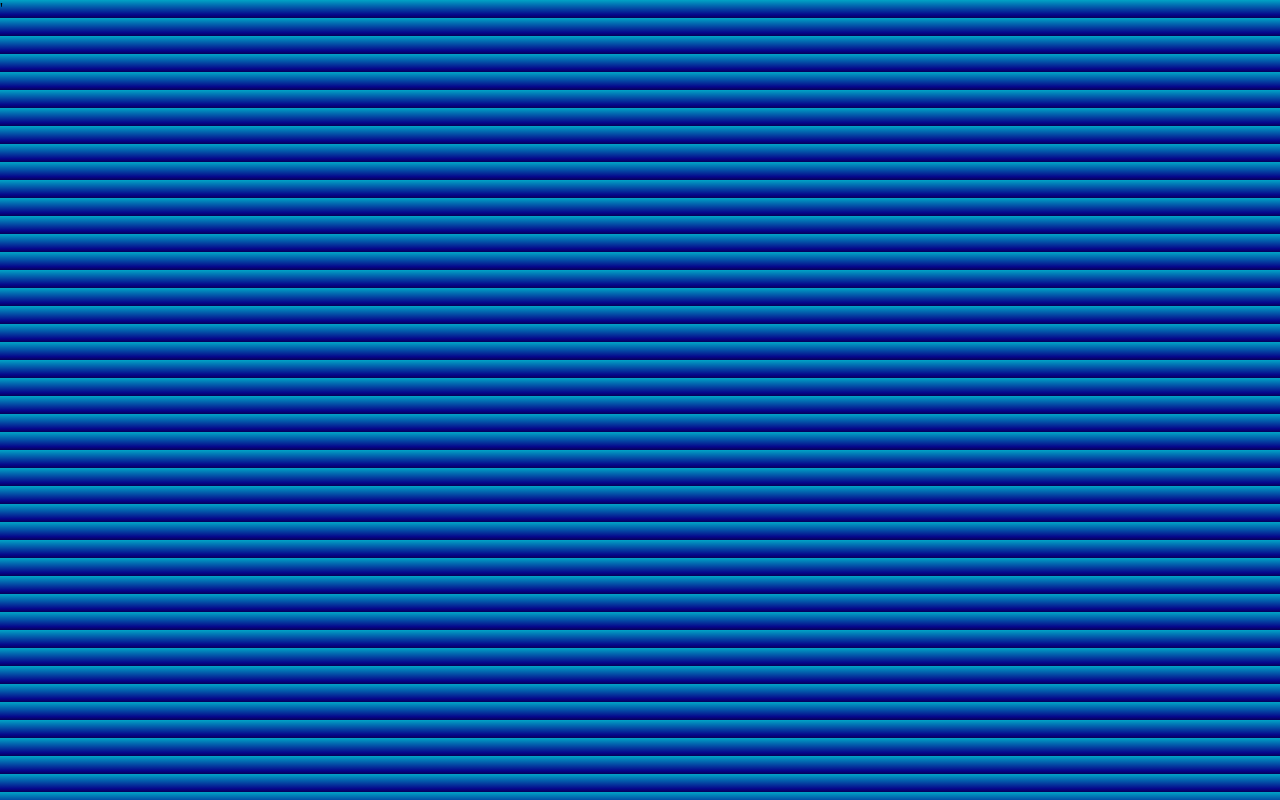
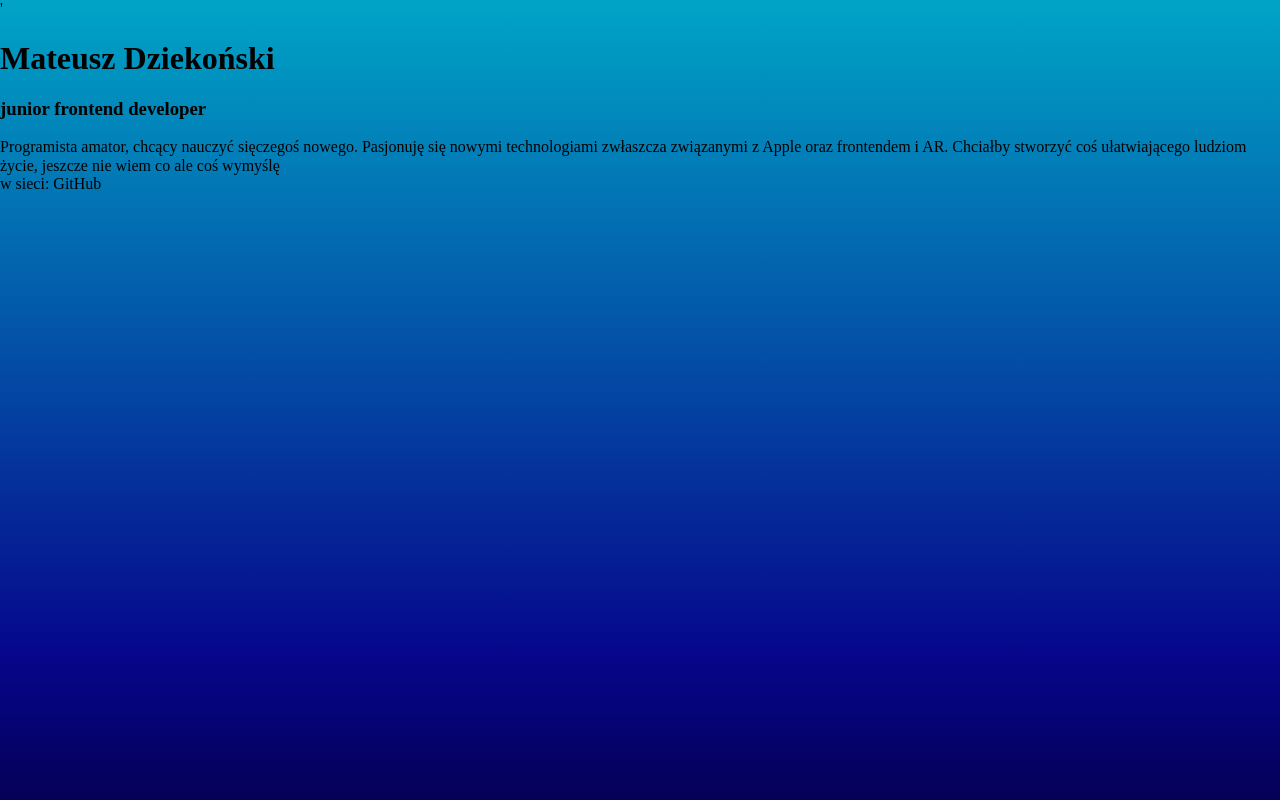
Before and after one commit to matdziekonski/bussines-card, a plain HTML site: page index.html in a window 1280 px wide. Drawn offline with Linux system fonts and the light colour scheme.

Commit message:
added content to card

```diff
--- a/css/style.css
+++ b/css/style.css
@@ -1,4 +1,14 @@
+html {
+    box-sizing: border-box
+}
+*, *:after, *:before {
+    box-sizing: inherit;
+}
+
 body {
     background: rgb(5,0,87);
     background: linear-gradient(0deg, rgba(5,0,87,1) 0%, rgba(6,6,139,1) 18%, rgba(0,164,198,1) 100%);
+    background-repeat: no-repeat;
+    background-attachment: fixed;
+    background-size: cover;
 }
--- a/index.html
+++ b/index.html
@@ -9,6 +9,22 @@
     <link rel="stylesheet" href="/css/normalize.css">
 </head>
 <body>
+    <section class="">
+        <h1>
+            Mateusz Dziekoński
+            <h3>
+                junior frontend developer
+            </h3>
+        </h1>
+        <Article>
+        Programista amator, chcący nauczyć sięczegoś nowego.
+        Pasjonuję się nowymi technologiami zwłaszcza związanymi z Apple oraz frontendem i AR.
+        Chciałby stworzyć coś ułatwiającego ludziom życie, jeszcze nie wiem co ale coś wymyślę
+        </Article>
+        <footer>
+            w sieci: GitHub
+        </footer>
+    </section>
 
 </body>
 </html>
```
